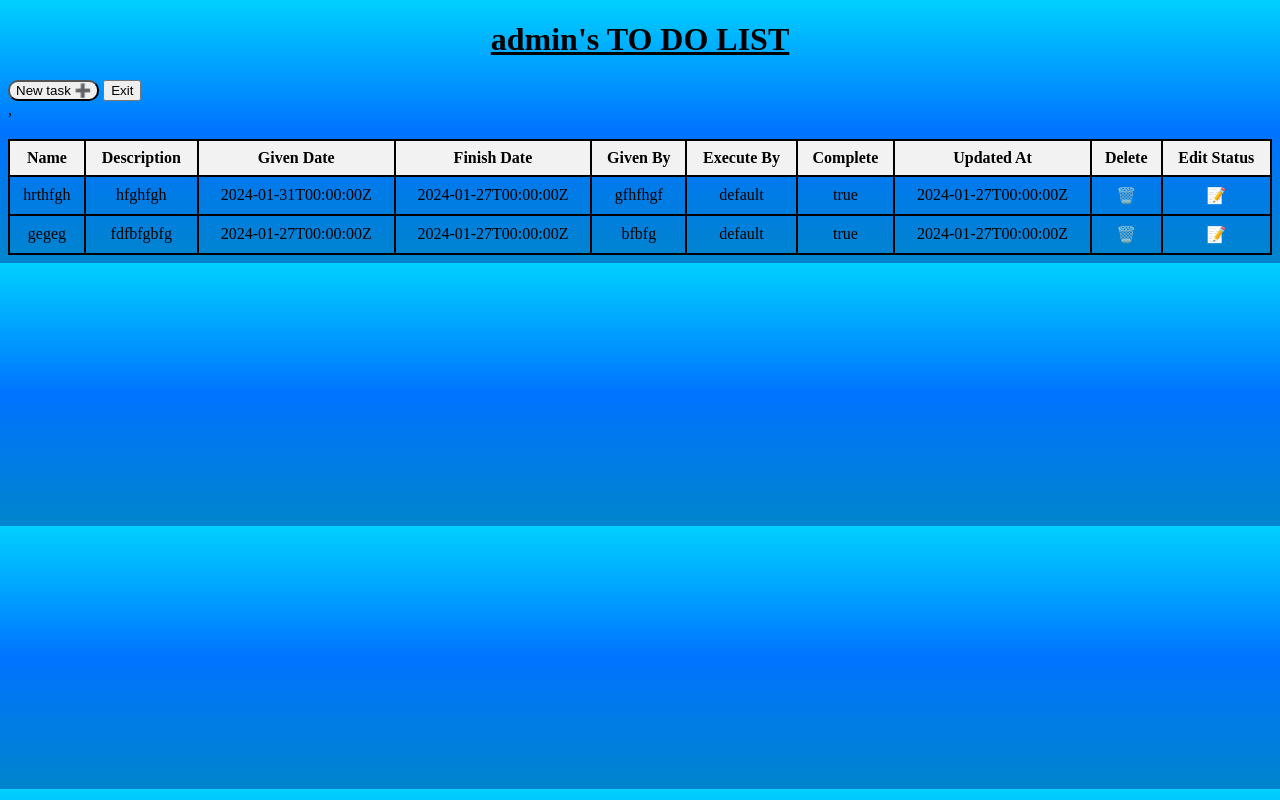
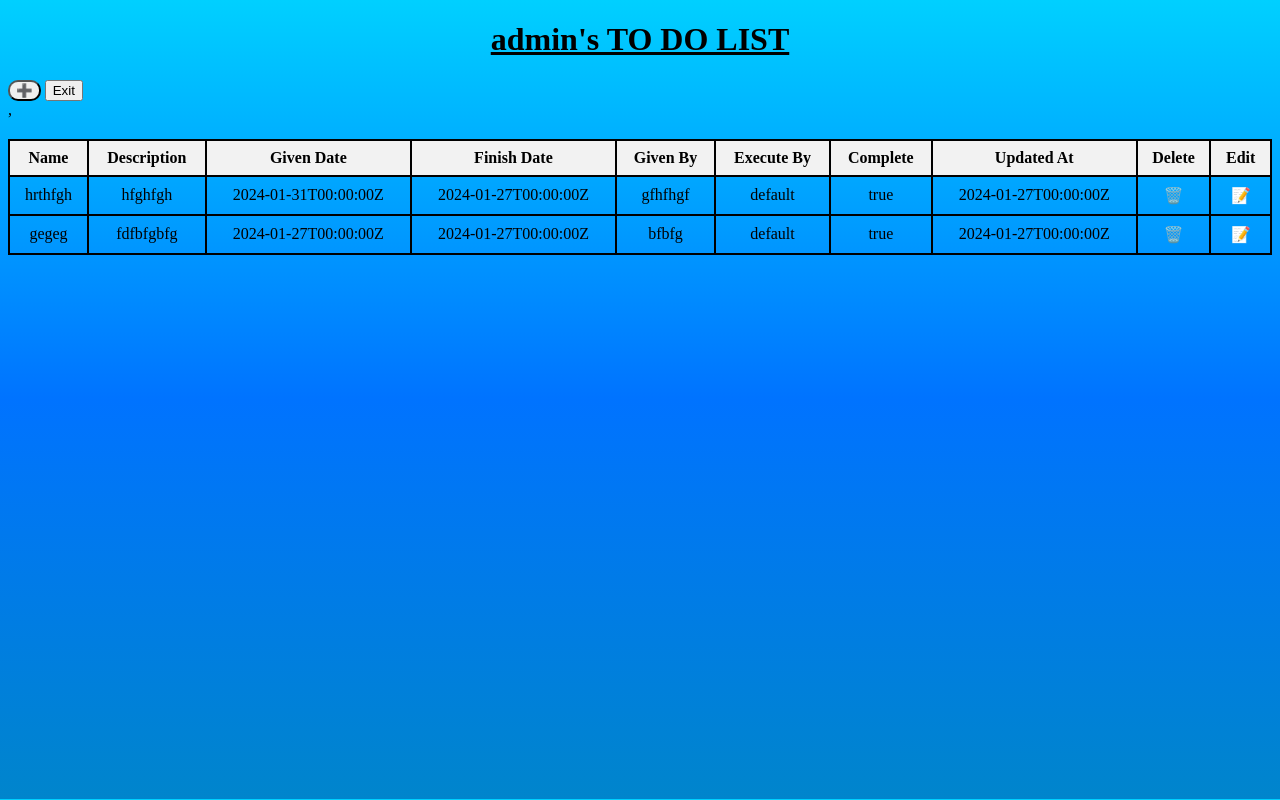
Before and after one commit to eyalyehiely/todo, a Django app: page / in a window 1280 px wide. Run offline with Django 4.2, Linux system fonts and the light colour scheme; a user stored in the database is signed in; data comes from the database, SQL or seed files in the repository; both versions use the stored data as it was after the commit.

Commit message:
32 commit

```diff
--- a/todo/static/js/app.js
+++ b/todo/static/js/app.js
@@ -4,43 +4,45 @@
 }
 
 
-let container = document.createElement('div');
-
-container.appendChild(document.getElementById('plus'));
-
-
-
-let cardDiv = document.createElement('div');
+const cardDiv = document.createElement('div');
+cardDiv.id = 'cardDiv'
 
 function createCard(){
     // creating new card
 
-let name = document.createElement('input');
+    const name = document.createElement('input');
     name.placeholder = 'Name';
     name.id = 'name'
     name.type = 'string'
 
-let description = document.createElement('input');
+    const description = document.createElement('input');
     description.placeholder = 'Description';
     description.id = 'description'
 
 
-let finishDate = document.createElement('input');
+    const finishDate = document.createElement('input');
     finishDate.type='date';
-let t = document.createElement('span');
-t.textContent = 'Finish date'
+    const t = document.createElement('span');
+    t.textContent = 'Finish date';
     finishDate.id ='finishDate';
-let currentDate = new Date();
+    const currentDate = new Date();
     finishDate.min = currentDate.toLocaleString();
 
-let executeBy = document.createElement('input');
+    const executeBy = document.createElement('input');
     executeBy.placeholder = 'Execute By';
     executeBy.id = 'executeBy';
 
     // save button
-let saveButton = document.createElement('button');
+    const saveButton = document.createElement('button');
     saveButton.id = 'save';
     saveButton.textContent = '✅' ;
+
+    const exitButton = document.createElement('button');
+    exitButton.id = 'exit';
+    exitButton.textContent = '🔙' ;
+    exitButton.addEventListener('click',()=>{
+    cardDiv.style.display ='none';
+    })
 
 
 // executeBy.addEventListener('click',()=>{
@@ -63,35 +65,39 @@
     cardDiv.appendChild(executeBy);
     cardDiv.appendChild(t);
     cardDiv.appendChild(finishDate);
+    cardDiv.appendChild(exitButton)
+    cardDiv.appendChild(saveButton);
 
 
 
 
     // styling
-cardDiv.style.marginTop='3vh';
-cardDiv.style.width = '20vw';
-cardDiv.style.height = '24vh';
-cardDiv.style.marginLeft = '10vw';
-cardDiv.style.border = '1px solid silver';
-cardDiv.style.backgroundColor='#00d0ff';
-// cardDiv.style.boxShadow= '5px 5px 5px 5px #00d0ff';
-cardDiv.style.display ='flex';
-cardDiv.style.flexDirection ='column';
-cardDiv.style.gap = '1em';
+    // cardDiv.style.marginTop='3vh';
+    // cardDiv.style.width = '20vw';
+    // cardDiv.style.height = '30vh';
+    // cardDiv.style.marginLeft = '10vw';
+    // cardDiv.style.border = '1px solid silver';
+    // cardDiv.style.backgroundColor='#00d0ff';
+    // // cardDiv.style.boxShadow= '5px 5px 5px 5px #00d0ff';
+    // cardDiv.style.display ='flex';
+    // cardDiv.style.flexDirection ='column';
+    // cardDiv.style.gap = '1em';
 
     // row styling
-name.style.marginTop='1vh';
-name.style.marginLeft='1vw';
-name.style.marginRight='1vw';
-description.style.marginLeft='1vw';
-description.style.marginRight='1vw';
-executeBy.style.marginLeft='1vw';
-executeBy.style.marginRight='1vw';
-finishDate.style.marginLeft='1vw';
-finishDate.style.marginRight='1vw';
-t.style.marginLeft='1vw';
-saveButton.style.marginLeft='1vw';
-saveButton.style.marginRight='1vw';
+    // name.style.marginTop='1vh';
+    // name.style.marginLeft='1vw';
+    // name.style.marginRight='1vw';
+    // description.style.marginLeft='1vw';
+    // description.style.marginRight='1vw';
+    // executeBy.style.marginLeft='1vw';
+    // executeBy.style.marginRight='1vw';
+    // finishDate.style.marginLeft='1vw';
+    // finishDate.style.marginRight='1vw';
+    // t.style.marginLeft='1vw';
+    // saveButton.style.marginLeft='1vw';
+    // saveButton.style.marginRight='1vw';
+    // exitButton.style.marginLeft='1vw';
+    // exitButton.style.marginRight='1vw';
 
 
 
@@ -120,47 +126,59 @@
 
 
     })
-    cardDiv.appendChild(saveButton);
+
 
 
 }
 
 //# -------------------------------------------------------------------------------------#
-let editDiv = document.createElement('div');
+const editDiv = document.createElement('div');
+editDiv.id = 'editDiv';
 
 function editTask(itemId){
     // creating new card
 
-    let name = document.createElement('input');
+    const name = document.createElement('input');
     name.placeholder = 'Name';
-    name.id = 'name'
-    name.type = 'string'
+    name.id = 'name';
+    name.type = 'string';
 
-    let description = document.createElement('input');
+    const description = document.createElement('input');
     description.placeholder = 'Description';
-    description.id = 'description'
+    description.id = 'description';
 
 
-    let finishDate = document.createElement('input');
+    const finishDate = document.createElement('input');
     finishDate.type='date';
-    let t = document.createElement('span');
-    t.textContent = 'Finish date'
+    const t = document.createElement('span');
+    t.textContent = 'Finish date';
     finishDate.id ='finishDate';
-    let currentDate = new Date();
+    const currentDate = new Date();
     finishDate.min = currentDate.toLocaleString();
 
-    let executeBy = document.createElement('input');
+    const executeBy = document.createElement('input');
     executeBy.placeholder = 'Execute By';
     executeBy.id = 'executeBy';
 
 
-    let status = document.createElement('input');
+    const status = document.createElement('input');
     status.placeholder = 'Status';
     status.id = 'status';
 
+    const returnButton = document.createElement('button');
+    returnButton.id = 'return';
+    returnButton.textContent = '🔙' ;
+
+    returnButton.addEventListener('click',()=>{
+    editDiv.style.display ='none';
+    })
+
+
+
+
     // edit button
-    let editButton = document.createElement('button');
-    editButton.id = 'save';
+    const editButton = document.createElement('button');
+    editButton.id = 'edit';
     editButton.textContent = '✅' ;
     editButton.addEventListener('click', () => {
         axios.post(`/api/update/${itemId}/`, {
@@ -192,86 +210,46 @@
     editDiv.appendChild(finishDate);
     editDiv.appendChild(status);
     editDiv.appendChild(editButton);
+    editDiv.appendChild(returnButton);
 
 
 
 
     // styling
-    editDiv.style.marginTop='3vh';
-    editDiv.style.width = '20vw';
-    editDiv.style.height = '30vh';
-    editDiv.style.marginLeft = '20vw';
-    editDiv.style.border = '1px solid silver';
-    editDiv.style.backgroundColor='#00d0ff';
-    editDiv.style.display ='flex';
-    editDiv.style.flexDirection ='column';
-    editDiv.style.gap = '1em';
+//     editDiv.style.marginTop='3vh';
+//     editDiv.style.width = '20vw';
+//     editDiv.style.height = '35vh';
+//     editDiv.style.marginLeft = '20vw';
+//     editDiv.style.border = '1px solid silver';
+//     editDiv.style.backgroundColor='#00d0ff';
+//     editDiv.style.display ='flex';
+//     editDiv.style.flexDirection ='column';
+//     editDiv.style.gap = '1em';
 
-    // row styling
-    name.style.marginTop='1vh';
-    name.style.marginLeft='1vw';
-    name.style.marginRight='1vw';
-    description.style.marginLeft='1vw';
-    description.style.marginRight='1vw';
-    executeBy.style.marginLeft='1vw';
-    executeBy.style.marginRight='1vw';
-    finishDate.style.marginLeft='1vw';
-    finishDate.style.marginRight='1vw';
-    status.style.marginLeft='1vw';
-    status.style.marginRight='1vw';
-    t.style.marginLeft='1vw';
-    editButton.style.marginLeft='1vw';
-    editButton.style.marginRight='1vw';
+//     // row styling
+//     name.style.marginTop='1vh';
+//     name.style.marginLeft='1vw';
+//     name.style.marginRight='1vw';
+//     description.style.marginLeft='1vw';
+//     description.style.marginRight='1vw';
+//     executeBy.style.marginLeft='1vw';
+//     executeBy.style.marginRight='1vw';
+//     finishDate.style.marginLeft='1vw';
+//     finishDate.style.marginRight='1vw';
+//     status.style.marginLeft='1vw';
+//     status.style.marginRight='1vw';
+//     t.style.marginLeft='1vw';
+//     editButton.style.marginLeft='1vw';
+//     editButton.style.marginRight='1vw';
+//    returnButton.style.marginLeft='1vw';
+//    returnButton.style.marginRight='1vw';
 
 
 
 
 
 
-// let sendButton =document.createElement('button')
-
-// send button actions
-// editButton.addEventListener('click', () => {
-//     axios.post(`/api/update${item.id}`, {
-//         name: document.getElementById('name').value,
-//         description: document.getElementById('description').value,
-//         finishDate: document.getElementById('finishDate').value,
-//         executeBy:document.getElementById('executeBy').value,
-//         status:document.getElementById('status').value,
-
-//     }).then(() =>{
-//         location.reload()
-//         window.alert("Task updated");
-//         editDiv.style.display='none';
-//     })
-//     .catch((error)  => {
-//     document.getElementById('create').innerHTML = 'Error transpassing tasks. Please try again.';
-//     })
-
-
-// })
-//     editDiv.appendChild(editButton);
-
-
 }
-
-
-
-
-
-
-
-
-
-
-
-
-
-
-
-
-
-
 
 
 
@@ -306,7 +284,7 @@
                         <th>Complete</th>
                         <th>Updated At</th>
                         <th>Delete</th>
-                        <th>Edit Status</th>
+                        <th>Edit</th>
                     </tr>
                     ${response.data.tasks.map(item => `
                         <tr>
@@ -352,27 +330,6 @@
             response.data.tasks.forEach(item => {
             document.getElementById(`${item.id}editButton`).addEventListener('click',()=>{
                     editTask(item.id)
-                    // editButton.addEventListener('click', () => {
-                    //     axios.post(`/api/update${item.id}`, {
-                    //         name: document.getElementById('name').value,
-                    //         description: document.getElementById('description').value,
-                    //         finishDate: document.getElementById('finishDate').value,
-                    //         executeBy:document.getElementById('executeBy').value,
-                    //         status:document.getElementById('status').value,
-
-                    //     }).then(() =>{
-                    //         location.reload()
-                    //         window.alert("Task updated");
-                    //         editDiv.style.display='none';
-                    //     })
-                    //     .catch((error)  => {
-                    //     document.getElementById('create').innerHTML = 'Error transpassing tasks. Please try again.';
-                    //     })
-
-
-                    // })
-                    //     editDiv.appendChild(editButton);
-
 
                     })
                 })
@@ -391,12 +348,6 @@
 
 
 
-
-
-
-
-
-document.body.appendChild(container);
 document.body.appendChild(cardDiv);
 document.body.appendChild(editDiv);
 
--- a/todo/static/todo/home.css
+++ b/todo/static/todo/home.css
@@ -49,4 +49,38 @@
 #plusButton{
     border-radius: 10px;
 
+
 }
+
+
+
+#cardDiv {
+    margin-top: 3vh;
+    width: 20vw;
+    height: 30vh;
+    margin-left: 10vw;
+    /* border: 1px solid silver; */
+    /* background-color: #00d0ff; */
+    display: flex;
+    flex-direction: column;
+    gap: 1em;
+    margin-top: 1vh;
+    margin-left: 1vw;
+    margin-right: 1vw;
+}
+
+
+#editDiv{
+    margin-top: 3vh;
+    width: 20vw;
+    height: 35vh;
+    margin-left: 20vw;
+    /* border: 1px solid silver; */
+    /* background-color: #00d0ff;  */
+    display: flex;
+    flex-direction: column;
+    gap: 1em;
+    margin-top: 1vh;
+    margin-left: 1vw;
+    margin-right: 1vw;
+}
--- /dev/null
+++ b/todo/static/todo/register.css
@@ -0,0 +1,4 @@
+#headline{
+    text-align: center;
+
+}
--- a/todo/templates/todo/home.html
+++ b/todo/templates/todo/home.html
@@ -7,13 +7,13 @@
     <title>Home</title>
     <script src="{% static "js/app.js" %}" defer></script>
     <script src="https://cdn.jsdelivr.net/npm/axios/dist/axios.min.js"></script>
-    <link rel="stylesheet" href="{% static 'todo/home.css' %}">
+
 
 
 </head>
 <body>
     <h1 id=" title">{{request.user}}'s TO DO LIST</h1>
-    <button id='plusButton'  onclick="createCard()"> New task ➕</button>
+    <button id='plusButton'  onclick="createCard()"> ➕</button>
     <button onclick="exit()">Exit</button>
     <div id="plus"><div>
     <div id="create"></div>
@@ -23,6 +23,7 @@
 
 
 
+<link rel="stylesheet" href="{% static 'todo/home.css/' %}">
+</body>
 
-</body>
 </html>
```
Also changed, not shown: todo/templates/todo/register.html (+13 -8 lines), todo/templates/todo/update_task.html (deleted, +0 -14 lines), db.sqlite3. Lines whose indentation alone changed are shown as unchanged.
